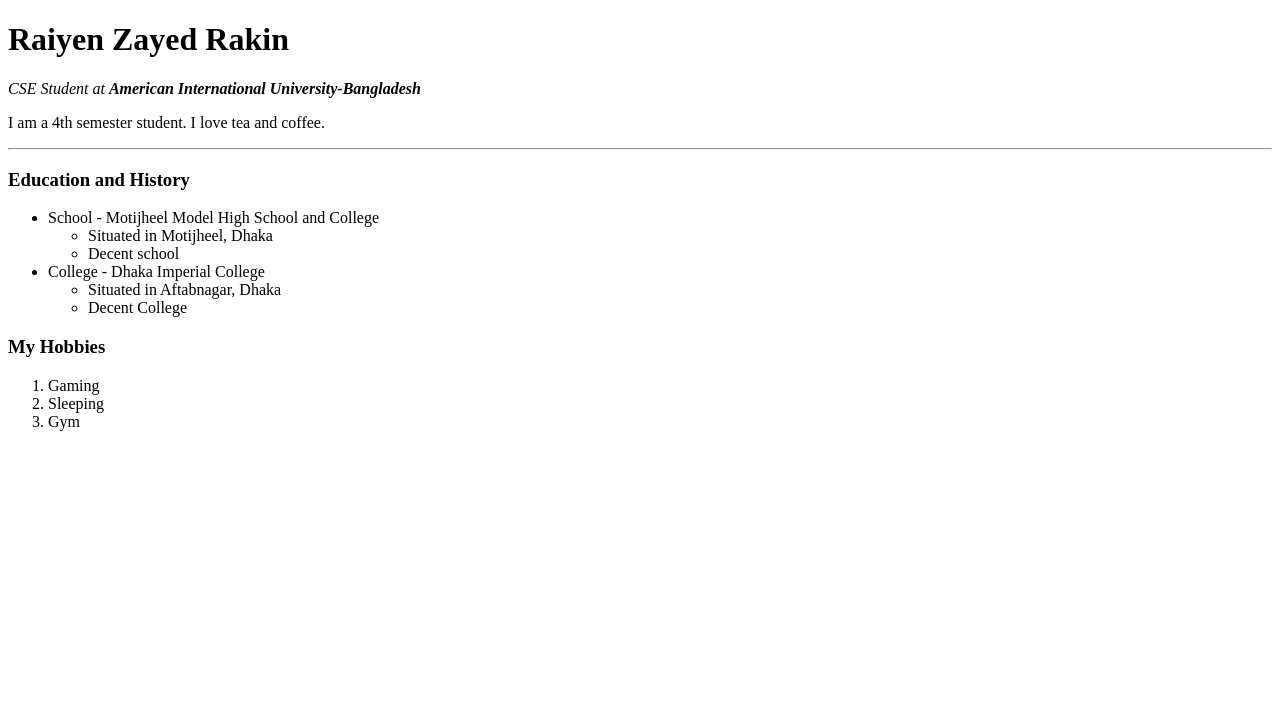
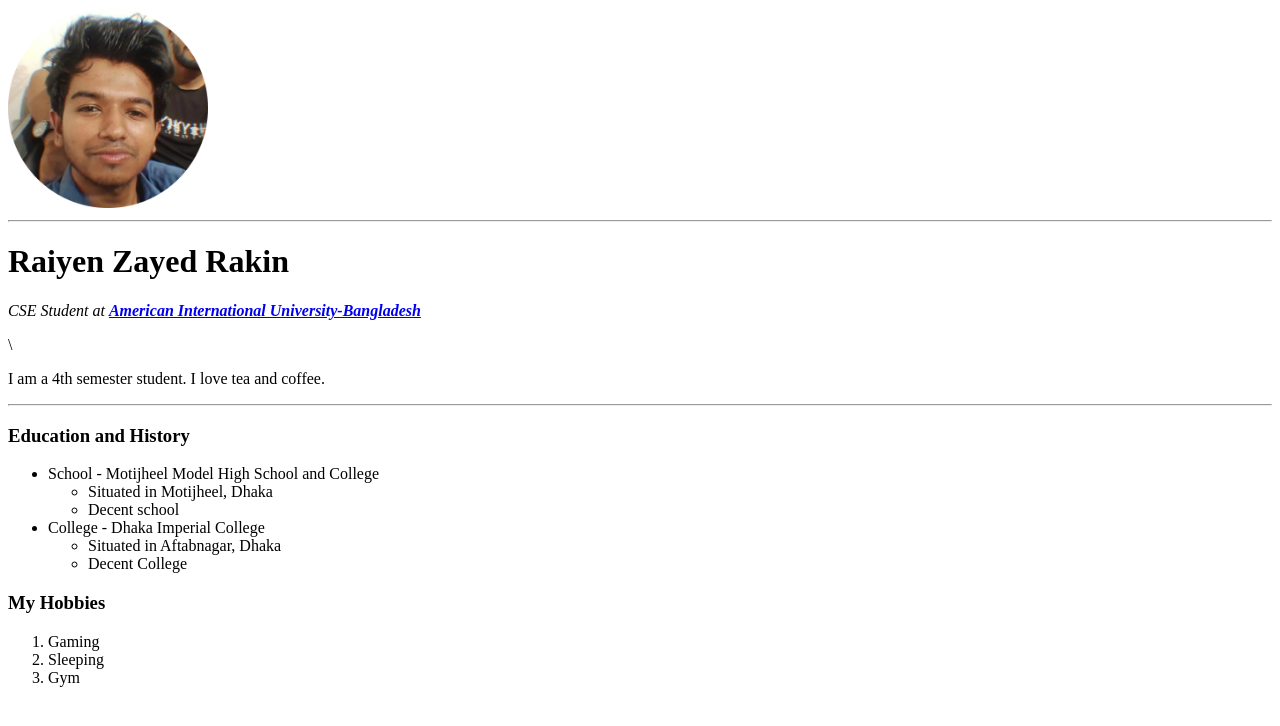
Before and after one commit to raiyen-zayed-rakin/Web-Development-Bootcamp, a plain HTML site: page HTML - Personal Site/index.html in a window 1280 px wide. Drawn offline with Linux system fonts and the light colour scheme.

Commit message:
index edited

```diff
--- a/HTML - Personal Site/index.html
+++ b/HTML - Personal Site/index.html
@@ -5,8 +5,12 @@
     <title>Rakin's Personal Site</title>
   </head>
   <body>
+    <img src="images/rakin.png" alt="Rakin's Profile Picture" height="200">
+    <hr>
     <h1>Raiyen Zayed Rakin</h1>
-    <p><em>CSE Student at <strong>American International University-Bangladesh</strong></em></p>
+
+    <p><em>CSE Student at <strong><a href="https://www.aiub.edu">American International University-Bangladesh</a></strong></em></p>\
+
     <p>I am a 4th semester student. I love tea and coffee.</p>
     <hr>
     <h3>Education and History</h3>
```
Also changed, not shown: HTML - Personal Site/images/rakin.png (added).
